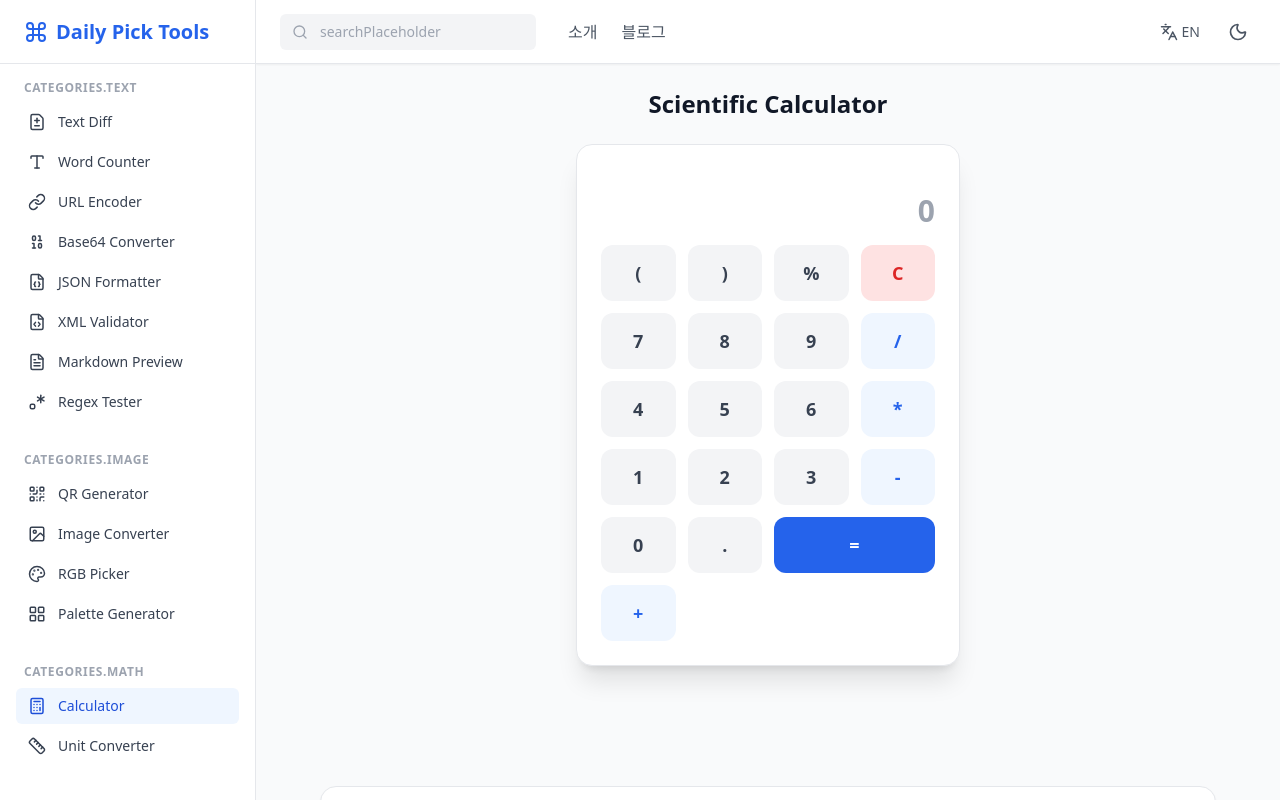
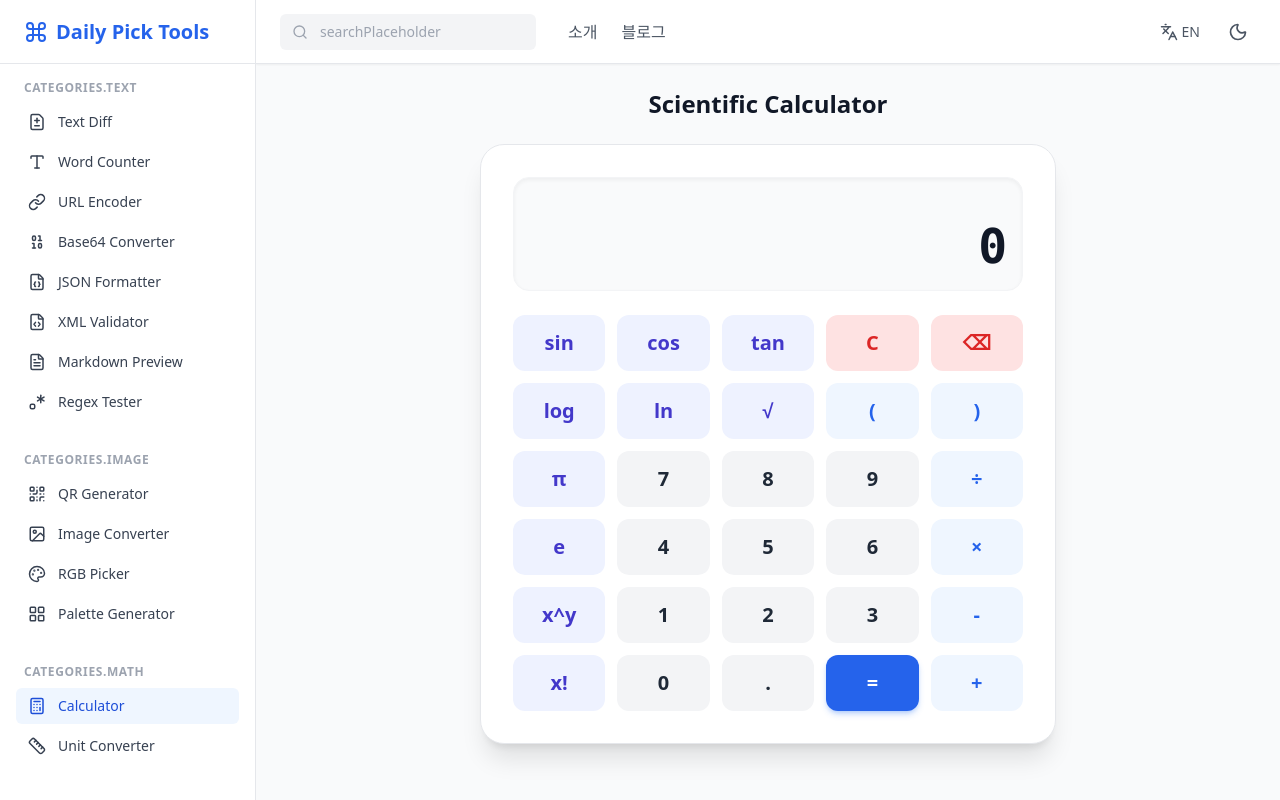
Before and after one commit to willkim11/dailypicktools, a React (Vite) app: page /tools/math/calculator in a window 1280 px wide. Built offline with nearby package versions, Linux system fonts and the light colour scheme.

Commit message:
feat: upgrade Calculator to a full Scientific Calculator layout with advanced math functions and keyboard support

```diff
--- a/src/tools/math/Calculator.tsx
+++ b/src/tools/math/Calculator.tsx
@@ -1,4 +1,4 @@
-import { useState } from 'react';
+import { useState, useEffect, useCallback } from 'react';
 import * as math from 'mathjs';
 import { useTranslation } from 'react-i18next';
 import SEO from '../../components/SEO';
@@ -9,33 +9,122 @@ export default function CalculatorTool() {
   const [display, setDisplay] = useState('');
   const [result, setResult] = useState('');
 
-  const handleClick = (val: string) => {
+  const appendToDisplay = useCallback((val: string) => {
     setDisplay(prev => prev + val);
-  };
+  }, []);
 
-  const handleClear = () => {
+  const handleClear = useCallback(() => {
     setDisplay('');
     setResult('');
-  };
+  }, []);
 
-  const handleCalculate = () => {
+  const handleDelete = useCallback(() => {
+    setDisplay(prev => prev.slice(0, -1));
+  }, []);
+
+  const handleCalculate = useCallback(() => {
+    if (!display.trim()) return;
     try {
-      // Using mathjs evaluate for safer calculation than eval
-      const res = math.evaluate(display);
-      setResult(res.toString());
-      setDisplay(res.toString());
+      let expression = display
+        .replace(/×/g, '*')
+        .replace(/÷/g, '/')
+        .replace(/π/g, 'pi')
+        .replace(/√\(/g, 'sqrt(')
+        .replace(/log\(/g, 'log10(')
+        .replace(/ln\(/g, 'log(');
+
+      const res = math.evaluate(expression);
+      if (res === undefined) return;
+
+      const formattedRes = math.format(res, { precision: 14 });
+      setResult(formattedRes);
+      setDisplay(formattedRes);
     } catch (e) {
-      setResult(t('tools.calculator.error'));
+      setResult(t('tools.calculator.error', { defaultValue: 'Error' }));
+    }
+  }, [display, t]);
+
+  useEffect(() => {
+    const handleKeyDown = (e: KeyboardEvent) => {
+      // Don't intercept if user is typing in another input (like search box)
+      if (e.target instanceof HTMLInputElement || e.target instanceof HTMLTextAreaElement) {
+        return;
+      }
+
+      const validChars = '0123456789.+-*/^%()e!';
+      if (validChars.includes(e.key)) {
+        e.preventDefault();
+        if (e.key === '*') appendToDisplay('×');
+        else if (e.key === '/') appendToDisplay('÷');
+        else appendToDisplay(e.key);
+      } else if (e.key === 'Enter' || e.key === '=') {
+        e.preventDefault();
+        handleCalculate();
+      } else if (e.key === 'Backspace') {
+        e.preventDefault();
+        handleDelete();
+      } else if (e.key === 'Escape') {
+        e.preventDefault();
+        handleClear();
+      }
+    };
+    window.addEventListener('keydown', handleKeyDown);
+    return () => window.removeEventListener('keydown', handleKeyDown);
+  }, [appendToDisplay, handleCalculate, handleClear, handleDelete]);
+
+  const buttons = [
+    { label: 'sin', action: 'sin(', type: 'sci' },
+    { label: 'cos', action: 'cos(', type: 'sci' },
+    { label: 'tan', action: 'tan(', type: 'sci' },
+    { label: 'C', action: 'C', type: 'danger' },
+    { label: '⌫', action: 'DEL', type: 'danger' },
+
+    { label: 'log', action: 'log(', type: 'sci' },
+    { label: 'ln', action: 'ln(', type: 'sci' },
+    { label: '√', action: '√(', type: 'sci' },
+    { label: '(', action: '(', type: 'op' },
+    { label: ')', action: ')', type: 'op' },
+
+    { label: 'π', action: 'π', type: 'sci' },
+    { label: '7', action: '7', type: 'num' },
+    { label: '8', action: '8', type: 'num' },
+    { label: '9', action: '9', type: 'num' },
+    { label: '÷', action: '÷', type: 'op' },
+
+    { label: 'e', action: 'e', type: 'sci' },
+    { label: '4', action: '4', type: 'num' },
+    { label: '5', action: '5', type: 'num' },
+    { label: '6', action: '6', type: 'num' },
+    { label: '×', action: '×', type: 'op' },
+
+    { label: 'x^y', action: '^', type: 'sci' },
+    { label: '1', action: '1', type: 'num' },
+    { label: '2', action: '2', type: 'num' },
+    { label: '3', action: '3', type: 'num' },
+    { label: '-', action: '-', type: 'op' },
+
+    { label: 'x!', action: '!', type: 'sci' },
+    { label: '0', action: '0', type: 'num' },
+    { label: '.', action: '.', type: 'num' },
+    { label: '=', action: '=', type: 'eq' },
+    { label: '+', action: '+', type: 'op' },
+  ];
+
+  const getButtonStyles = (type: string) => {
+    switch(type) {
+      case 'danger':
+        return 'bg-red-100 text-red-600 dark:bg-red-900/30 dark:text-red-300 hover:bg-red-200 dark:hover:bg-red-900/50';
+      case 'eq':
+        return 'bg-blue-600 text-white hover:bg-blue-700 shadow-md shadow-blue-500/30';
+      case 'op':
+        return 'bg-blue-50 text-blue-600 dark:bg-blue-900/40 dark:text-blue-400 hover:bg-blue-100 dark:hover:bg-blue-900/60';
+      case 'sci':
+        return 'bg-indigo-50 text-indigo-700 dark:bg-indigo-900/30 dark:text-indigo-300 hover:bg-indigo-100 dark:hover:bg-indigo-900/50 text-base';
+      case 'num':
+      default:
+        return 'bg-gray-100 text-gray-800 dark:bg-gray-700 dark:text-gray-100 hover:bg-gray-200 dark:hover:bg-gray-600';
     }
   };
-
-  const buttons = [
-    '(', ')', '%', 'C',
-    '7', '8', '9', '/',
-    '4', '5', '6', '*',
-    '1', '2', '3', '-',
-    '0', '.', '=', '+'
-  ];
 
   return (
     <div className="space-y-6 flex flex-col items-center">
@@ -47,42 +136,35 @@ export default function CalculatorTool() {
       />
       <h1 className="text-2xl font-bold text-gray-900 dark:text-white">{t('tools.calculator.title', { defaultValue: 'Scientific Calculator' })}</h1>
 
-      <div className="w-full max-w-sm bg-white dark:bg-gray-800 p-6 rounded-2xl shadow-xl border border-gray-200 dark:border-gray-700">
-        <div className="mb-4">
-             <div className="text-right text-gray-500 dark:text-gray-400 text-sm h-6 overflow-hidden">
-                {result !== '' && display !== result ? display : ''}
+      <div className="w-full max-w-xl bg-white dark:bg-gray-800 p-4 sm:p-8 rounded-3xl shadow-xl border border-gray-200 dark:border-gray-700">
+        <div className="mb-6 bg-gray-50 dark:bg-gray-900 p-4 rounded-2xl border border-gray-100 dark:border-gray-700/50 shadow-inner">
+             <div className="text-right text-gray-500 dark:text-gray-400 text-sm h-6 overflow-hidden tracking-wider font-mono">
+                {result !== '' && display !== result && display}
              </div>
              <input
                 type="text"
-                value={display}
+                value={display || '0'}
                 readOnly
-                className="w-full text-right text-3xl font-bold bg-transparent border-none focus:ring-0 p-0 text-gray-900 dark:text-white"
-                placeholder="0"
+                className="w-full text-right text-4xl sm:text-5xl font-bold bg-transparent border-none focus:ring-0 p-0 text-gray-900 dark:text-white font-mono tracking-tight"
              />
         </div>
 
-        <div className="grid grid-cols-4 gap-3">
-             {buttons.map((btn) => (
+        <div className="grid grid-cols-5 gap-2 sm:gap-3">
+             {buttons.map((btn, i) => (
                  <button
-                    key={btn}
+                    key={`${btn.label}-${i}`}
                     onClick={() => {
-                        if(btn === 'C') handleClear();
-                        else if(btn === '=') handleCalculate();
-                        else handleClick(btn);
+                        if(btn.action === 'C') handleClear();
+                        else if(btn.action === 'DEL') handleDelete();
+                        else if(btn.action === '=') handleCalculate();
+                        else appendToDisplay(btn.action);
                     }}
                     className={`
-                        h-14 rounded-xl font-bold text-lg transition-transform active:scale-95
-                        ${btn === '='
-                            ? 'bg-blue-600 text-white hover:bg-blue-700 col-span-2'
-                            : btn === 'C'
-                                ? 'bg-red-100 text-red-600 dark:bg-red-900/30 dark:text-red-300 hover:bg-red-200 dark:hover:bg-red-900/50'
-                                : ['/', '*', '-', '+'].includes(btn)
-                                    ? 'bg-blue-50 text-blue-600 dark:bg-blue-900/30 dark:text-blue-400 hover:bg-blue-100 dark:hover:bg-blue-900/50'
-                                    : 'bg-gray-100 text-gray-700 dark:bg-gray-700 dark:text-gray-200 hover:bg-gray-200 dark:hover:bg-gray-600'
-                        }
+                        h-12 sm:h-14 rounded-xl font-bold text-lg sm:text-xl transition-all active:scale-95 flex items-center justify-center
+                        ${getButtonStyles(btn.type)}
                     `}
                  >
-                    {btn}
+                    {btn.label}
                  </button>
              ))}
         </div>
```
